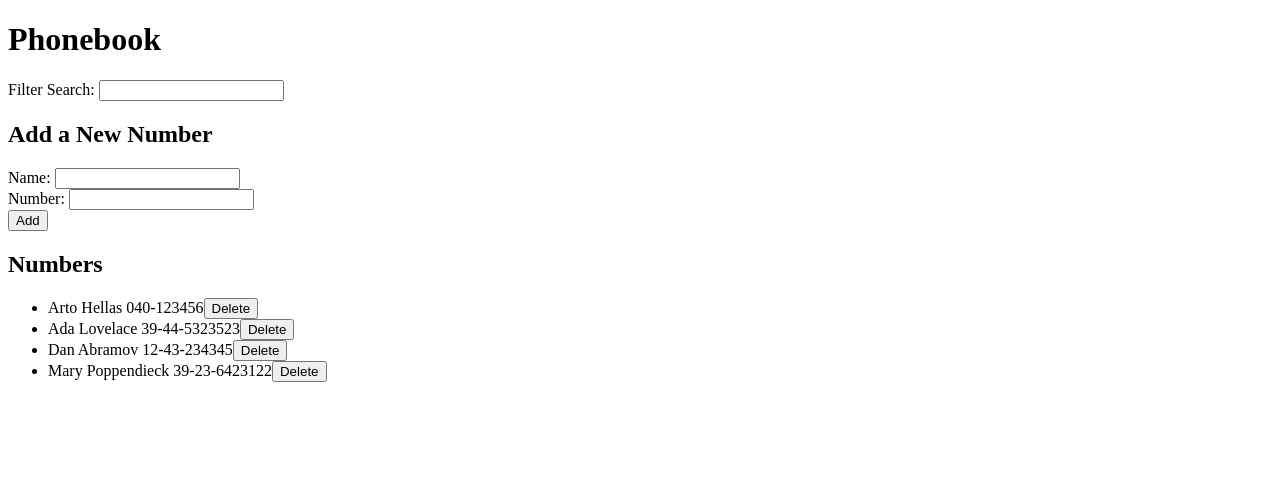
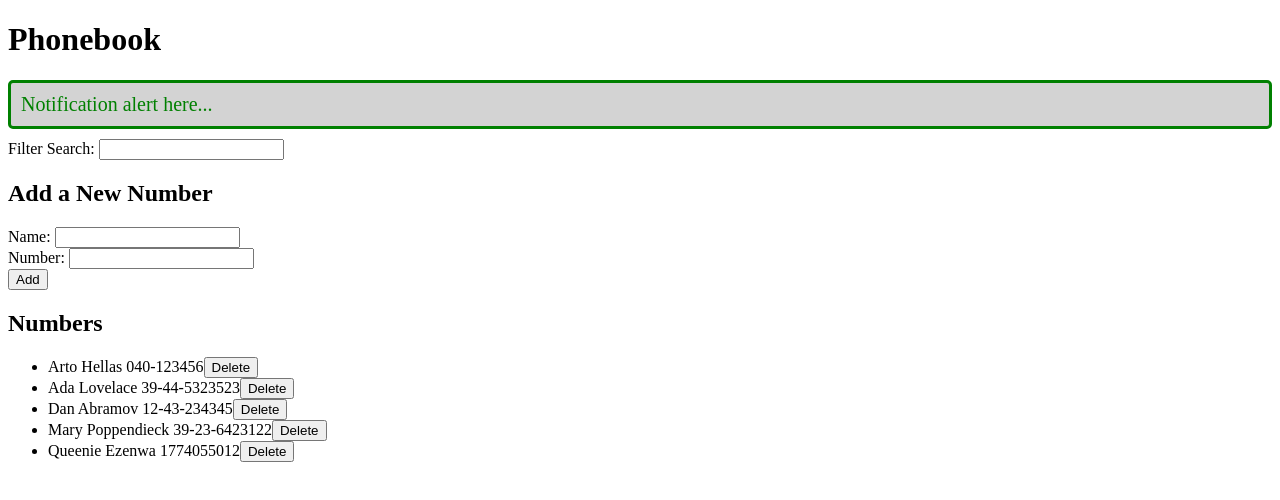
Before and after one commit to Ndkkqueenie/FullStackOpen, a React (Create React App) app in the folder part2/phonebook/: page / in a window 1280 px wide. Shown: the top 500 px of the page. Built offline with nearby package versions, Linux system fonts and the light colour scheme; data requests are answered from the project's data file.

Commit message:
step11 exercise - error & notification message alert

```diff
--- a/part2/phonebook/db.json
+++ b/part2/phonebook/db.json
@@ -19,6 +19,11 @@
       "name": "Mary Poppendieck",
       "number": "39-23-6423122",
       "id": 4
+    },
+    {
+      "name": "Queenie Ezenwa",
+      "number": "1774055012",
+      "id": 5
     }
   ]
 }
--- a/part2/phonebook/src/App.js
+++ b/part2/phonebook/src/App.js
@@ -3,12 +3,15 @@ import personService from './services/persons';
 import Form from './components/Form';
 import SearchField from './components/SearchField';
 import NumbersList from './components/NumbersList';
+import Notification from './components/Notification';
 
 const App = () => {
   const [persons, setPersons] = useState([]);
   const [newName, setNewName] = useState('');
   const [newNumber, setNewNumber] = useState('');
   const [searchName, setSearchName] = useState('');
+  const [errorMessage, setErrorMessage] = useState('');
+  const [notificationMessage, setNotificationMessage] = useState('Notification alert here...');
 
   useEffect(() => {
     personService
@@ -58,10 +61,16 @@ const App = () => {
             );
             setNewName('');
             setNewNumber('');
+            setNotificationMessage(`Number for ${returnedPerson.name} updated successfully!`);
+            setTimeout(() => {
+              setNotificationMessage(null);
+            }, 5000);
           })
           .catch((error) => {
-            // Handle error here
-            console.log('Error updating person:', error);
+            setErrorMessage(`Error creating person: ${error.response.data.error}`);
+            setTimeout(() => {
+              setErrorMessage(null);
+            }, 5000);
           });
       }
     } else {
@@ -75,10 +84,16 @@ const App = () => {
           setPersons(persons.concat(returnedPerson));
           setNewName('');
           setNewNumber('');
+          setNotificationMessage(`Added ${returnedPerson.name} successfully!`);
+          setTimeout(() => {
+            setNotificationMessage(null);
+          }, 5000);
         })
         .catch((error) => {
-          // Handle error here
-          console.log('Error creating person:', error);
+          setErrorMessage(`Error creating person: ${error.response.data.error}`);
+          setTimeout(() => {
+            setErrorMessage(null);
+          }, 5000);
         });
     }
   };
@@ -107,6 +122,10 @@ const App = () => {
   return (
     <div>
       <h1>Phonebook</h1>
+      <Notification message={errorMessage} />
+      <div className='notify'>
+        <Notification  message={notificationMessage} />
+      </div>
       <div>
         <SearchField searchName={searchName} handleSearchChange={handleSearchChange} />
       </div>
--- /dev/null
+++ b/part2/phonebook/src/components/Notification.js
@@ -0,0 +1,15 @@
+import React from 'react';
+
+const Notification = ({ message }) => {
+  if (message === null) {
+    return null
+  }
+
+  return (
+    <div>
+      {message}
+    </div>
+  )
+};
+
+export default Notification;
--- /dev/null
+++ b/part2/phonebook/src/index.css
@@ -0,0 +1,9 @@
+.notify {
+  color: green;
+  background: lightgrey;
+  font-size: 20px;
+  border-style: solid;
+  border-radius: 5px;
+  padding: 10px;
+  margin-bottom: 10px;
+}
--- a/part2/phonebook/src/index.js
+++ b/part2/phonebook/src/index.js
@@ -1,6 +1,7 @@
 import React from 'react';
 import ReactDOM from 'react-dom/client';
 import App from './App';
+import './index.css';
 
 ReactDOM.createRoot(document.getElementById('root')).render(
   <App />
```
